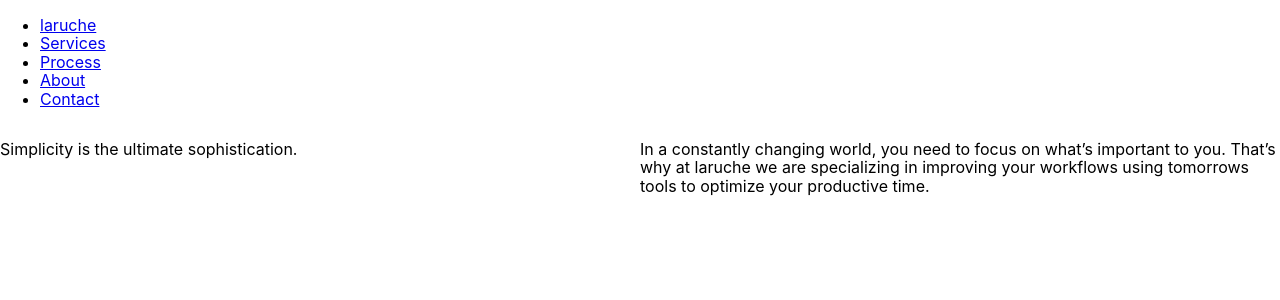
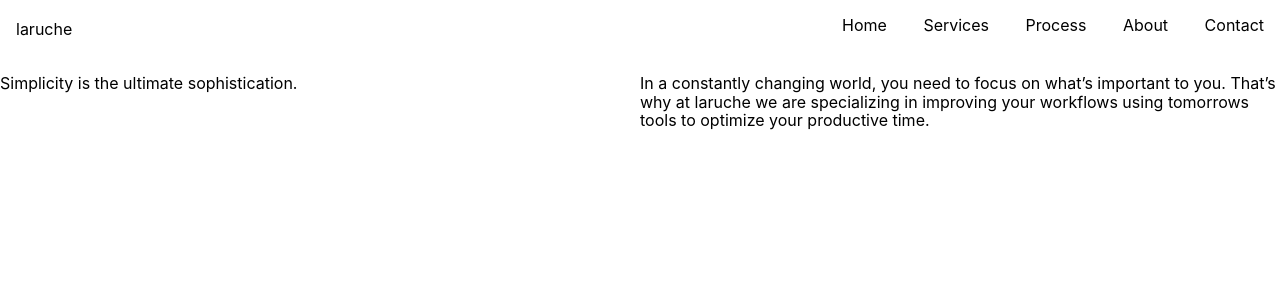
Before and after one commit to larucheio/laruche.io, a Jekyll site: the page built from index.html, in a window 1280 px wide. Shown: the top 300 px of the page. Built offline with Jekyll 4.4.1, drawn with Linux system fonts in a browser that asks for light colours; nearby versions of some CDN libraries.

Commit message:
Style navbar

```diff
--- a/_includes/header.html
+++ b/_includes/header.html
@@ -10,12 +10,13 @@
     <link rel="stylesheet" href="/css/master.css">
   </head>
   <body>
-    <nav>
-      <ul>
-        <li><a href="/">laruche</a></li>
-        <li><a href="/services/">Services</a></li>
-        <li><a href="/process/">Process</a></li>
-        <li><a href="/about/">About</a></li>
-        <li><a href="/contact/">Contact</a></li>
-      </ul>
+    <nav class="db dt-l w-100 border-box pa3">
+      <a class="db dtc-l v-mid black hover-red link tc tl-l mb3 mb0-l" href="/" title="Home">laruche</a>
+      <div class="db dtc-l v-mid tc tr-l">
+        <a class="link black hover-red f5 f5-l dib mr3 mr4-l mb2" href="/" title="Home">Home</a>
+        <a class="link black hover-red f5 f5-l dib mr3 mr4-l mb2" href="/services/" title="Services">Services</a>
+        <a class="link black hover-red f5 f5-l dib mr3 mr4-l mb2" href="/process/" title="Process">Process</a>
+        <a class="link black hover-red f5 f5-l dib mr3 mr4-l mb2" href="/about/" title="About">About</a>
+        <a class="link black hover-red f5 f5-l dib mb2" href="/contact/" title="Contact">Contact</a>
+      </div>
     </nav>
```
